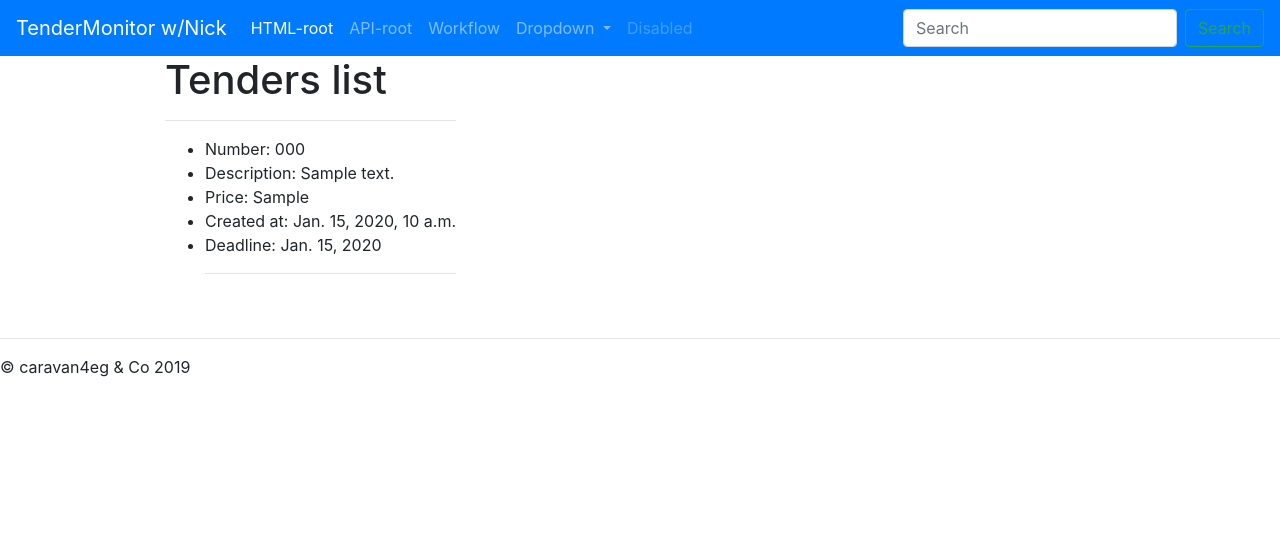
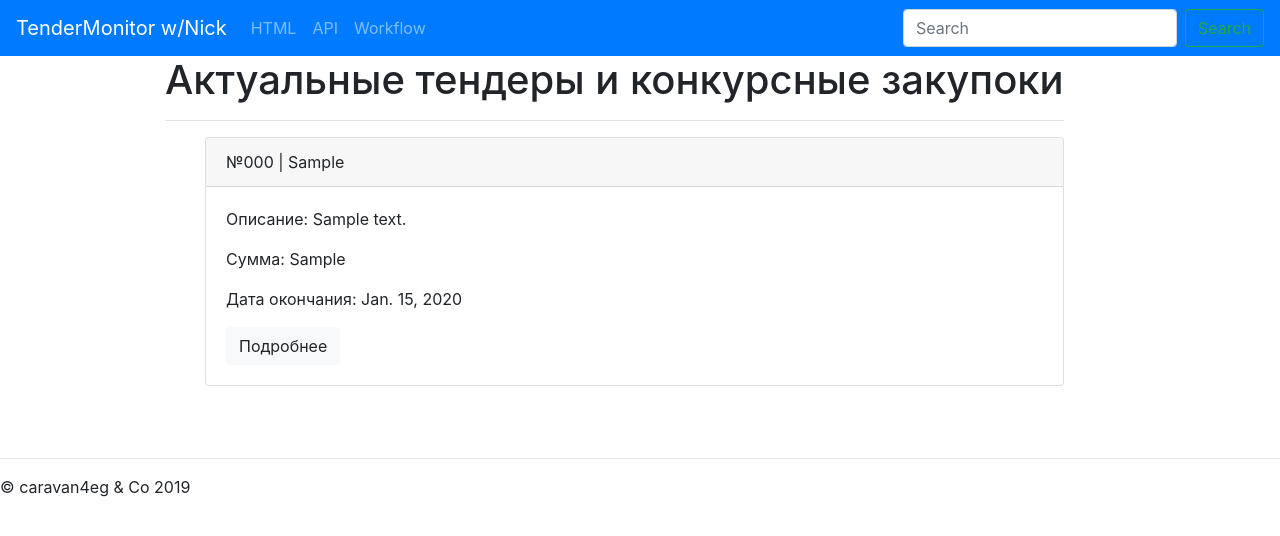
Before and after one commit to caravan4eg/monitor2, a Django app: page / in a window 1280 px wide. Shown: the top 536 px of the page. Run offline with Django 3.2, Linux system fonts and the light colour scheme; tables that the repository leaves empty hold one stand-in row (values such as "Sample post"); parts of the project's set-up code (start-up, migrations or seed data) failed here and were passed over; some libraries are stand-ins or nearby versions.

Commit message:
actualising changes

```diff
--- a/django_app/views.py
+++ b/django_app/views.py
@@ -3,11 +3,10 @@ from django.views.generic import ListView, TemplateView
 from .models import KeyWord, Tenders
 
 
-
 class HomePageView(ListView):
-    """Expose list of tenders from db - html page"""
+    """List of tenders"""
     model = Tenders
-    template_name = 'home.html'
+    template_name = 'tenders_list.html'
     context_object_name = 'all_tenders_list'
 
 
--- a/templates/base.html
+++ b/templates/base.html
@@ -34,20 +34,24 @@
 
          <div class="collapse navbar-collapse" id="navbarSupportedContent">
            <ul class="navbar-nav mr-auto">
-             <li class="nav-item active">
-               <a class="nav-link" href="{% url 'home' %}">HTML-root <span class="sr-only">(current)</span></a>
+
+            <li class="nav-item">
+              <a class="nav-link" href="{% url 'home' %}">HTML</a>
             </li>
+
             <li class="nav-item">
-                  <a class="nav-link" href="{% url 'TenderMonitor API-root' %}">API-root</a>
-                  <!-- TenderMonitor API-root -->
+              <a class="nav-link" href="{% url 'TenderMonitor API-root' %}">API</a>
             </li>
+
             <li class="nav-item">
               <a class="nav-link" href="{% url 'about' %}">Workflow</a>
             </li>
+<!--
             <li class="nav-item dropdown">
               <a class="nav-link dropdown-toggle" href="#" id="navbarDropdown" role="button" data-toggle="dropdown" aria-haspopup="true" aria-expanded="false">
                  Dropdown
               </a>
+
               <div class="dropdown-menu" aria-labelledby="navbarDropdown">
                 <a class="dropdown-item" href="#">Action</a>
                 <a class="dropdown-item" href="#">Another action</a>
@@ -55,9 +59,11 @@
                 <a class="dropdown-item" href="#">Something else here</a>
               </div>
             </li>
+
             <li class="nav-item">
               <a class="nav-link disabled" href="#" tabindex="-1" aria-disabled="true">Disabled</a>
-             </li>
+            </li> -->
+
           </ul>
            <form class="form-inline my-2 my-lg-0">
              <input class="form-control mr-sm-2" type="search" placeholder="Search" aria-label="Search">
--- a/templates/home.html
+++ /dev/null
@@ -1,20 +0,0 @@
-<!-- templates/home.html -->
-{% extends 'base.html' %}
-
-{% block content %}
-<h1>Tenders list</h1>
-<hr/>
-<ul>
-    {% for tender in all_tenders_list %}
-
-    <li>Number: {{ tender.number }}</li>
-    <li>Description: {{ tender.description }}</li>
-    <li>Price: {{ tender.price }}</li>
-    <li>Created at: {{ tender.created_at }}</li>
-    <li>Deadline: {{ tender.deadline }}</li>
-    <hr>
-
-    {% endfor %}
-  </ul>
-
-{% endblock content %}
--- /dev/null
+++ b/templates/tenders_list.html
@@ -0,0 +1,24 @@
+<!-- templates/tenders_list.html -->
+{% extends 'base.html' %}
+
+{% block content %}
+<h1>Актуальные тендеры и конкурсные закупоки</h1>
+<hr />
+<ul>
+  {% for tender in all_tenders_list %}
+      <div class="card mb-4">
+        <div class="card-header">
+          №{{ tender.number }} | {{ tender.customer }}
+        </div>
+        <div class="card-body">
+          {#<h5 class="card-title">XXX</h5>#}
+          <p class="card-text">Описание: {{ tender.description }}</p>
+          <p class="card-text">Сумма: {{ tender.price }}</p>
+          <p class="card-text">Дата окончания: {{ tender.deadline }}</p>
+          <a href="{{ tender.url_addr }}" class="btn btn-light">Подробнее</a>
+        </div>
+      </div>
+  {% endfor %}
+</ul>
+
+{% endblock content %}
```
Also changed, not shown: scrapy_project/pipelines.py (+8 -0 lines). Lines whose indentation alone changed are shown as unchanged.
